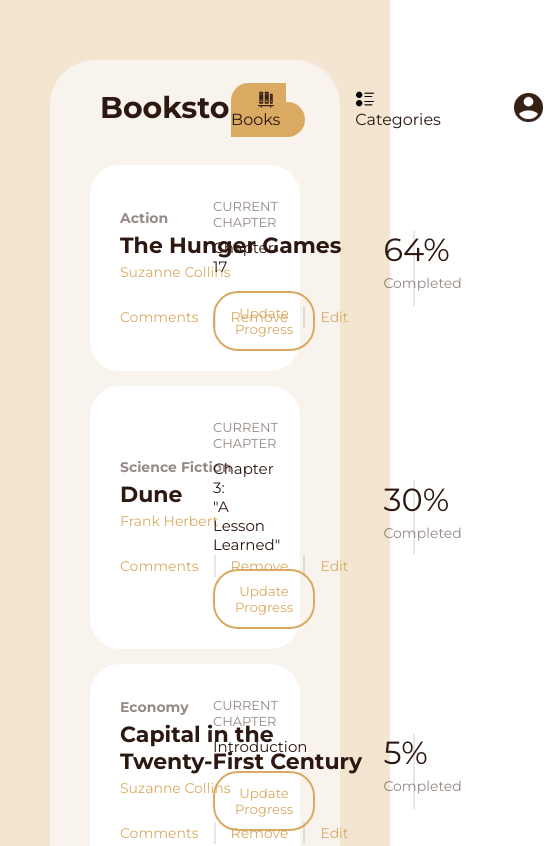
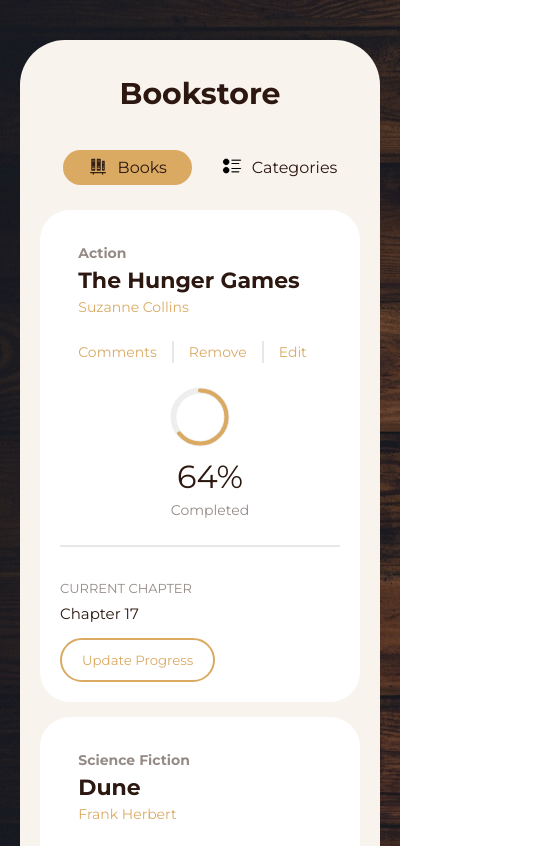
Before and after one commit to Shisui6/bookstore, a React (Create React App) app: page / in a window 390 px wide. Shown: the top 846 px of the page, 546 px wide, since content can reach past the window. Built offline with nearby package versions, Linux system fonts and the light colour scheme.

Commit message:
Add mobile responsiveness

```diff
--- a/src/components/Book/Book.css
+++ b/src/components/Book/Book.css
@@ -159,3 +159,43 @@
 .chapter-div {
   width: 22.5%;
 }
+
+@media only screen and (max-width: 768px) {
+  .book {
+    flex-direction: column;
+    justify-content: space-between;
+    padding: 20px;
+  }
+
+  .book-info {
+    width: 100%;
+    flex-direction: column;
+    align-items: center;
+  }
+
+  .completed {
+    display: block;
+    width: 100%;
+    border-right: none;
+    border-bottom: 2px solid rgba(44, 24, 16, 0.1);
+    padding-bottom: 50px;
+    padding-right: 0;
+    height: 170px;
+    align-items: center;
+    text-align: center;
+  }
+
+  .chapter-div {
+    width: 100%;
+    margin-top: 20px;
+  }
+
+  .circular-chart {
+    display: block;
+    margin: 10px auto;
+    max-width: 80%;
+    max-height: 250px;
+    width: 60px;
+    height: 60px;
+  }
+}
--- a/src/components/BookForm/BookForm.css
+++ b/src/components/BookForm/BookForm.css
@@ -40,3 +40,15 @@
 form button:hover {
   background-color: #2c1810;
 }
+
+@media only screen and (max-width: 768px) {
+  #title {
+    width: 100%;
+    margin-bottom: 25px;
+  }
+
+  #author {
+    width: 100%;
+    margin-bottom: 25px;
+  }
+}
--- a/src/components/BookList/BookList.css
+++ b/src/components/BookList/BookList.css
@@ -1,3 +1,9 @@
 .booklist {
   padding: 10px 40px 50px;
 }
+
+@media only screen and (max-width: 768px) {
+  .booklist {
+    padding: 10px 20px 50px;
+  }
+}
--- a/src/components/Navbar/Navbar.css
+++ b/src/components/Navbar/Navbar.css
@@ -51,3 +51,28 @@
   width: 20px;
   margin-right: 10px;
 }
+
+@media only screen and (max-width: 768px) {
+  nav {
+    flex-direction: column;
+    padding: 10px 10px;
+    height: 160px;
+  }
+
+  .profile {
+    display: none;
+  }
+
+  nav ul {
+    right: 0;
+  }
+
+  nav h1 {
+    text-align: center;
+    margin-right: 0;
+  }
+
+  nav li:last-child {
+    margin-left: 30px;
+  }
+}
--- a/src/index.css
+++ b/src/index.css
@@ -6,6 +6,7 @@
 body {
   margin: 0;
   padding: 0;
+  min-width: 400px;
   -webkit-font-smoothing: antialiased;
   -moz-osx-font-smoothing: grayscale;
 }
@@ -23,7 +24,7 @@
 .app-cont {
   padding: 60px 50px;
   background-color: #f3e5d0;
-  /* background-image: linear-gradient(rgba(0, 0, 0, 0.5), rgba(0, 0, 0, 0.5)), url('../public/wood.jpg'); */
+  background-image: linear-gradient(rgba(0, 0, 0, 0.5), rgba(0, 0, 0, 0.5)), url('../public/wood.jpg');
 }
 
 .app {
@@ -54,3 +55,9 @@
 #error-page p {
   font-weight: 400;
 }
+
+@media only screen and (max-width: 768px) {
+  .app-cont {
+    padding: 40px 20px;
+  }
+}
```
